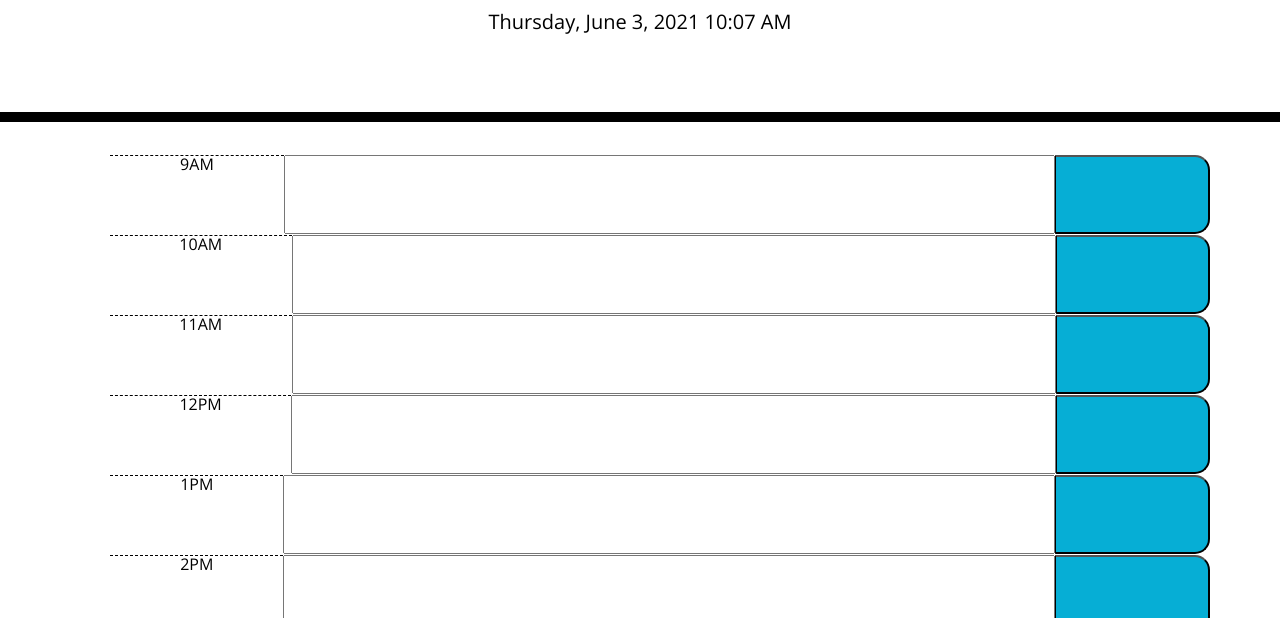
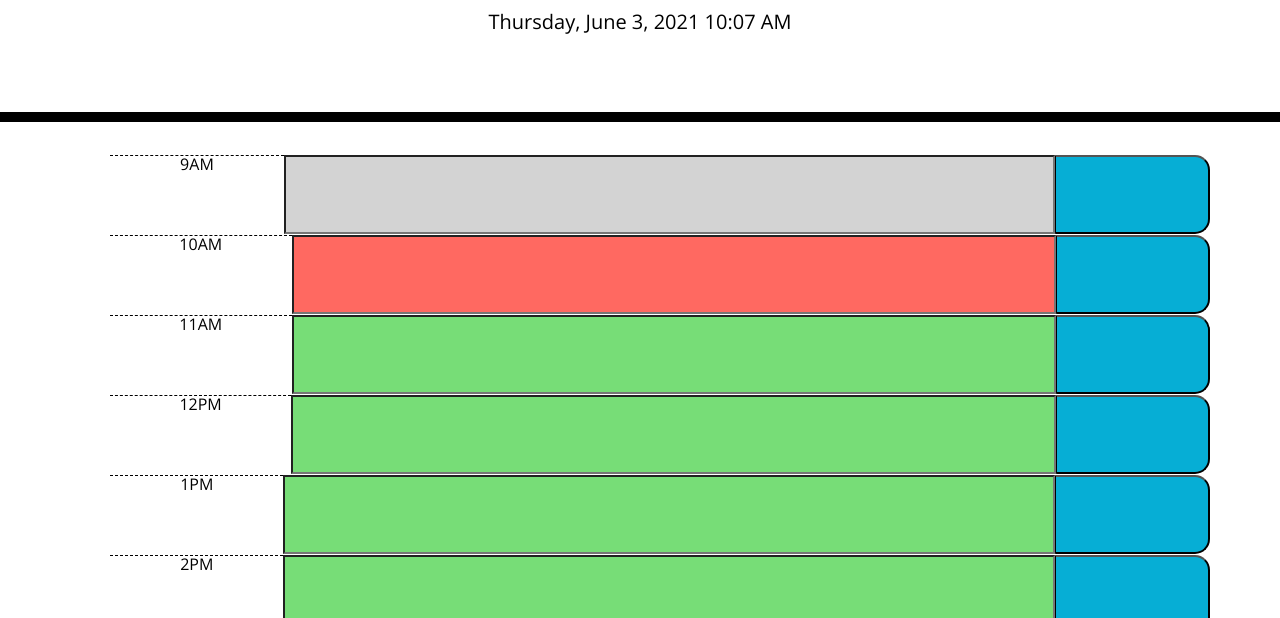
Before and after one commit to clind3/DailySchedule, a plain HTML site: page index.html in a window 1280 px wide. Shown: the part 182-800 px from the top of the page. Drawn offline with nearby package versions, Linux system fonts and the light colour scheme.

Commit message:
updates for html, js, and css files

```diff
--- a/script.js
+++ b/script.js
@@ -1,16 +1,16 @@
 
 var ul = $('#timestamps');
-// GIVEN I am using a daily planner to create a schedule
-// WHEN I open the planner
-// THEN the current day is displayed at the top of the calendar
+var scheduleItemsToSave = [];
 var todaysDateHeader = moment(); //calls out to the moment method to calculate and format dates/times
 $("#currentDay").text(todaysDateHeader.format("LLLL"));
 // console.log(todaysDateHeader);
 
-// WHEN I scroll down
-// THEN I am presented with timeblocks for standard business hours
-var hours = [9, 10, 11, 12, 1, 2, 3, 4, 5, 6];
+var hours = [9, 10, 11, 12, 13, 14, 15, 16, 17, 18];
 var periods = ['AM', 'PM'];
+var savedSchedule = JSON.parse(localStorage.getItem('hour'));
+// console.log(savedSchedule);
+
+//create hour schedule list
 for (let i = 0; i < hours.length; i++) {
     var li = $('<li>');
     li.css('display', 'flex');
@@ -22,6 +22,10 @@ for (let i = 0; i < hours.length; i++) {
 
     var textInput = $('<input>');
     textInput.css('flex-grow', '8');
+    if (savedSchedule != null) {
+        textInput.val(savedSchedule[i]);
+        scheduleItemsToSave = savedSchedule;
+    }
 
     var localSaveButton = $('<button type="button" >');
     localSaveButton.css('flex-grow', '2');
@@ -31,36 +35,50 @@ for (let i = 0; i < hours.length; i++) {
     if (i < 3) {
         //creates AM timestamp list items
         spanTimeText.text(hour + periods[0]);
-        console.log(spanTimeText);
+        // console.log(spanTimeText);
+    } else if (i == 3) {
+        //creates 12PM timestamp list item
+        spanTimeText.text(hour + periods[1]);
     } else {
-        //creates PM timestamp list items
-        spanTimeText.text(hour + periods[1]);
-        console.log(spanTimeText);
+        //creates the remaining PM timestamp list items
+        spanTimeText.text((hour - 12) + periods[1]);
+        // console.log(spanTimeText);
     }
+
+    //when input added add input to scheduleItems array
+    textInput.bind('keyup', function () {
+        scheduleItemsToSave[i] = (this.value);
+        // console.log(scheduleItemsToSave);
+    })
+
+    //create event listener for each save btn
+    localSaveButton.click(function () {
+        localStorage.setItem('hour', JSON.stringify(scheduleItemsToSave));
+        // console.log(scheduleItemsToSave);
+    });
+
+    //append information to windows screen
     li.append(spanTimeText);
     li.append(textInput);
     li.append(localSaveButton);
+    pastPresFut(i, textInput);
     ul.append(li);
 
 }
-// WHEN I view the timeblocks for that day
-// THEN each timeblock is color coded to indicate whether it is in the past, present, or future
-function pastPresFut(li) {
+
+
+//highlight textInput container based on time of day
+function pastPresFut(i, textInputSection) {
+    var currentHour = todaysDateHeader.get('hour');
+    // console.log(currentHour);
+    // console.log("i value = ", i);
+    // console.log('h[i] = ', hours[i]);
+    if (hours[i] < currentHour) {
+        textInputSection.addClass('past');
+    } else if (hours[i] == currentHour) {
+        textInputSection.addClass('present');
+    } else {
+        textInputSection.addClass('future');
+    }
 
 }
-// WHEN I click into a timeblock
-// THEN I can enter an event
-// WHEN I click the save button for that timeblock
-// THEN the text for that event is saved in local storage
-
-var buttons = Array.from($(".saveBtn"));
-// console.log(buttons);
-for(let i = 0; i< buttons.length; i++){
-    buttons[i].on('click', function(){
-        localStorage.set()
-    })
-}
-
-
-// WHEN I refresh the page
-// THEN the saved events persist
```
Also changed, not shown: index.html (+1 -0 lines).
